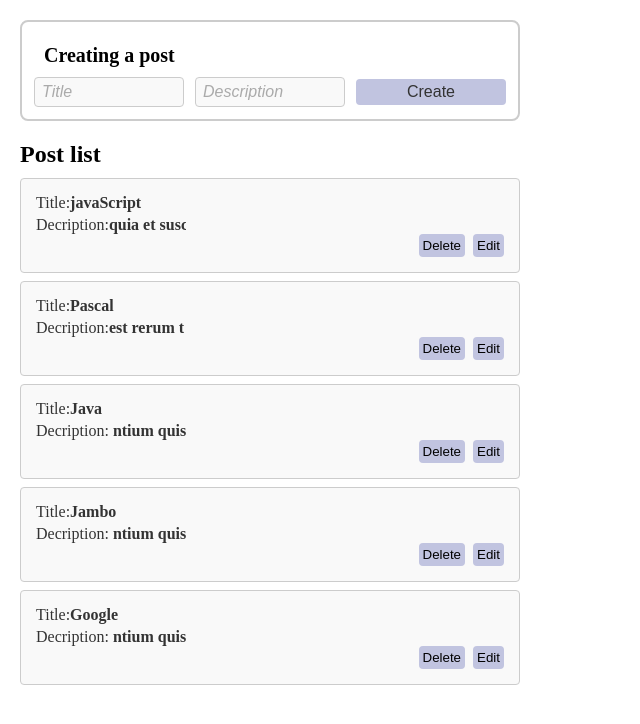
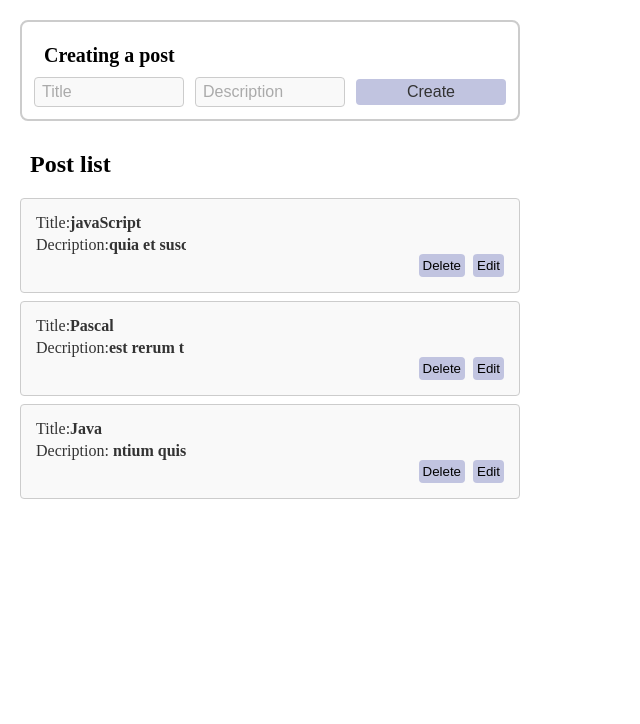
Before and after one commit to yaros-dev/project-my, a Vue app: page / in a window 1280 px wide. Shown: the top 724 px of the page, without its empty margins (0-640 px from the left). Built offline with nearby package versions, Linux system fonts and the light colour scheme.

Commit message:
add delete logic

```diff
--- a/src/App.vue
+++ b/src/App.vue
@@ -9,7 +9,7 @@
   },
   data() {
     return {
-      data: [
+      posts: [
         {
           id: 1,
           title: "javaScript",
@@ -25,16 +25,6 @@
           title: "Java",
           body: " ntium quis  tiae por odio et labore et velit aut",
         },
-        {
-          id: 4,
-          title: "Jambo",
-          body: " ntium quis  tiae por odio et labore et velit aut",
-        },
-        {
-          id: 5,
-          title: "Google",
-          body: " ntium quis  tiae por odio et labore et velit aut",
-        },
       ],
       error: "",
     };
@@ -45,7 +35,10 @@
         return;
       }
 
-      this.data.unshift(post);
+      this.posts.unshift(post);
+    },
+    removePost(post) {
+      this.posts = this.posts.filter((p) => p.id !== post.id);
     },
   },
 };
@@ -55,7 +48,7 @@
   <div class="app">
     <div class="error">{{ error }}</div>
     <PostForm @create="createPost" />
-    <PostList :posts="data" />
+    <PostList :posts="posts" @remove="removePost" />
   </div>
 </template>
 
--- a/src/components/PostForm.vue
+++ b/src/components/PostForm.vue
@@ -25,24 +25,14 @@
   <form class="myform" @submit.prevent>
     <h4>Creating a post</h4>
     <div class="fieds">
-      <input
-        v-model="post.title"
-        class="input"
-        type="text"
-        placeholder="Title"
-      />
-      <input
-        v-model="post.body"
-        class="input"
-        type="text"
-        placeholder="Description"
-      />
+      <Input v-model="post.title" type="text" placeholder="Title" />
+      <Input v-model="post.body" type="text" placeholder="Description" />
       <Button @click="createPost" class="input">Create</Button>
     </div>
   </form>
 </template>
 
-<style scoped>
+<style>
 .myform {
   margin-bottom: 20px;
   font-size: 20px;
@@ -55,40 +45,6 @@
   gap: 8px;
 }
 
-.input {
-  width: 100%;
-  max-width: 150px;
-  padding: 5px 7px;
-  font-size: 16px;
-  font-family: Arial, sans-serif;
-  color: #333;
-  background-color: #f9f9f9;
-  border: 1px solid #ccc;
-  border-radius: 4px;
-  outline: none;
-  transition: border-color 0.3s, box-shadow 0.3s;
-}
-
-.input:focus {
-  border-color: #007bff;
-  box-shadow: 0 0 5px rgba(0, 123, 255, 0.5);
-}
-
-.input:hover {
-  border-color: #999;
-}
-
-.input:disabled {
-  background-color: #e9ecef;
-  color: #6c757d;
-  cursor: not-allowed;
-}
-
-input::placeholder {
-  color: #aaa;
-  font-style: italic;
-}
-
 h4 {
   padding: 10px;
 }
--- a/src/components/PostItem.vue
+++ b/src/components/PostItem.vue
@@ -19,7 +19,7 @@
         Decription:<strong>{{ post.body }}</strong>
       </div>
       <div class="btn-posts">
-        <Button>Delete</Button>
+        <Button @click="$emit('remove', post)">Delete</Button>
         <Button>Edit</Button>
       </div>
     </div>
--- a/src/components/PostList.vue
+++ b/src/components/PostList.vue
@@ -16,7 +16,12 @@
 <template>
   <div>
     <h4>Post list</h4>
-    <PostItem v-for="post in posts" :post="post" :key="post.id" />
+    <PostItem
+      v-for="post in posts"
+      :post="post"
+      :key="post.id"
+      @remove="$emit('remove', post)"
+    />
   </div>
 </template>
 
--- /dev/null
+++ b/src/components/UI/Input.vue
@@ -0,0 +1,52 @@
+<script>
+export default {
+  name: "Input",
+  props: {
+    modelValue: [String, Number],
+  },
+  methods: {
+    updateInput(event) {
+      this.$emit("update:modelValue", event.target.value);
+    },
+  },
+};
+</script>
+
+<template>
+  <input class="input" :value="modelValue" @input="updateInput" />
+</template>
+
+<style>
+.input {
+  width: 100%;
+  max-width: 150px;
+  padding: 5px 7px;
+  font-size: 16px;
+  font-family: Arial, sans-serif;
+  color: #333;
+  background-color: #f9f9f9;
+  border: 1px solid #ccc;
+  border-radius: 4px;
+  outline: none;
+  transition: border-color 0.3s, box-shadow 0.3s;
+}
+
+.input:focus {
+  border-color: #007bff;
+  box-shadow: 0 0 5px rgba(0, 123, 255, 0.5);
+}
+
+.input:hover {
+  border-color: #999;
+}
+
+.input:disabled {
+  background-color: #e9ecef;
+  color: #6c757d;
+  cursor: not-allowed;
+}
+
+input::placeholder {
+  color: #aaa;
+}
+</style>
--- a/src/components/UI/index.js
+++ b/src/components/UI/index.js
@@ -1,2 +1,3 @@
 import Button from "./Button.vue";
-export default [Button];
+import Input from "./Input.vue";
+export default [Button, Input];
```
